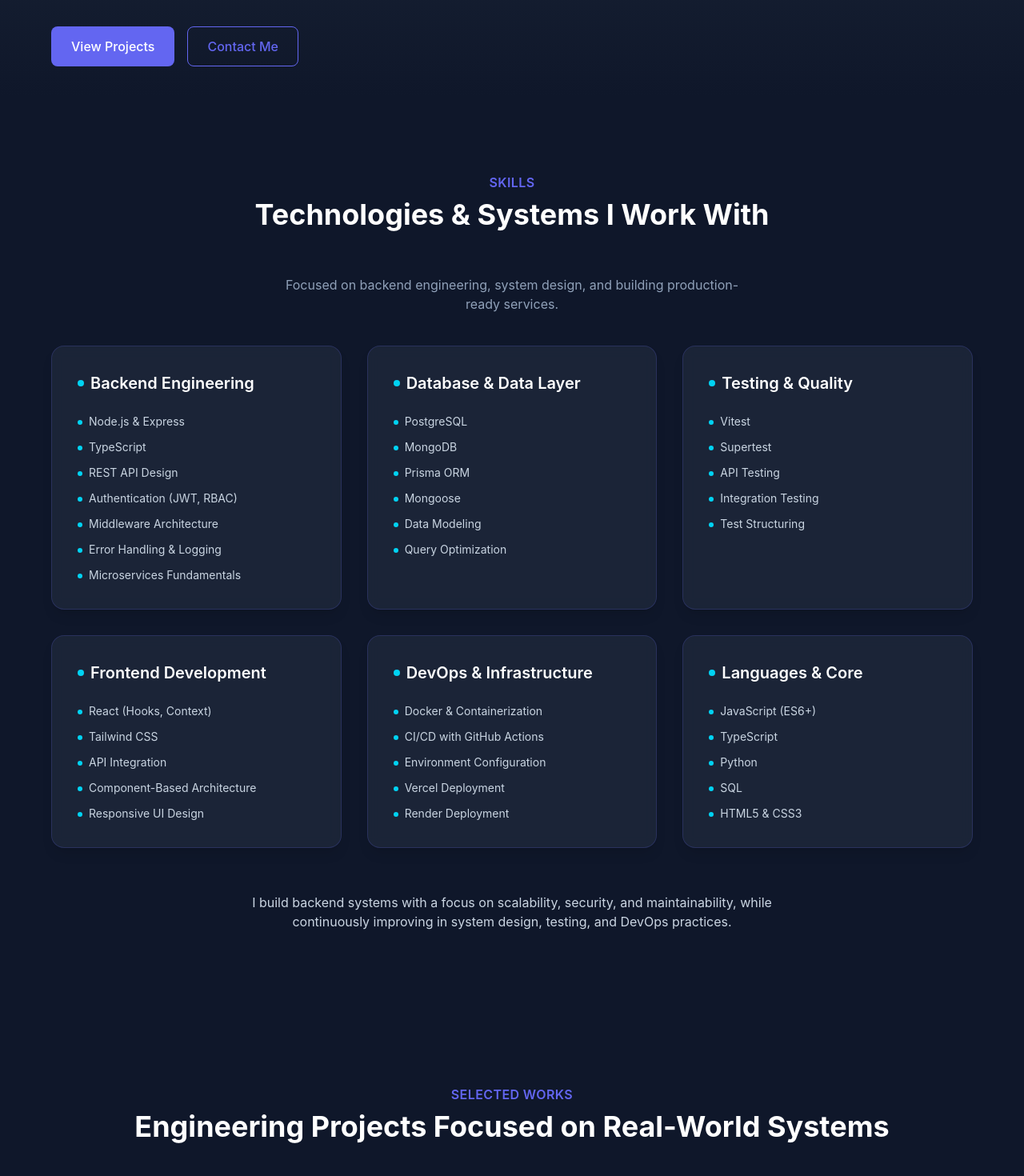
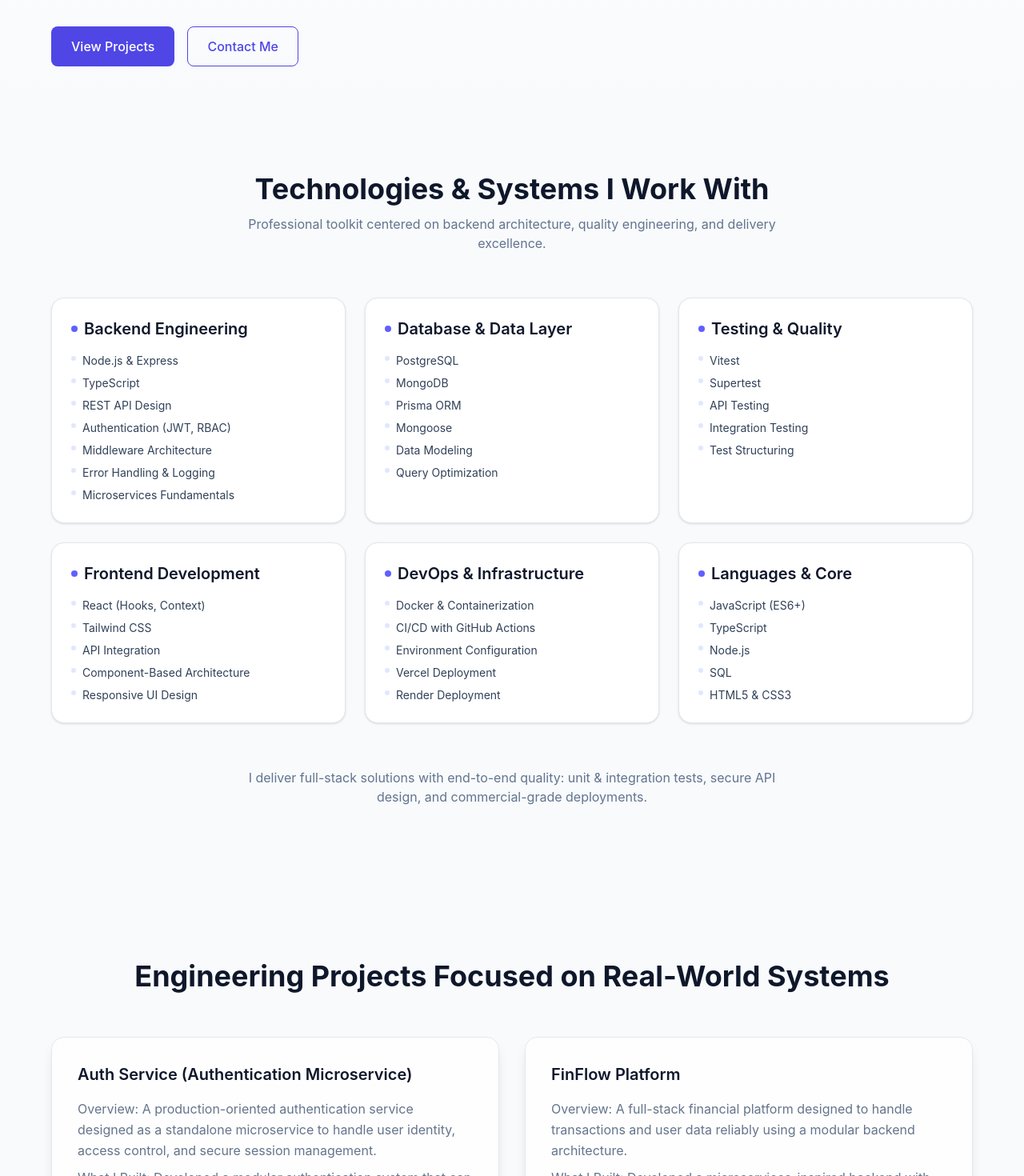
Before and after one commit to jerome002/My-portfolio, a React (Vite) app: page / in a window 1280 px wide. Shown: the part 680-2150 px from the top of the page at 80% size. Built offline with nearby package versions, Linux system fonts and the light colour scheme.

Commit message:
Fix text visibility for all components and preserve interactive transitions

```diff
--- a/src/App.jsx
+++ b/src/App.jsx
@@ -9,7 +9,7 @@ import Contact from "./sections/Contact"
 
 function App() {
   return (
-    <div className="min-h-screen bg-deep-slate text-text-primary font-body">
+    <div className="min-h-screen bg-white text-slate-900 font-body">
       <Navbar />
       <Hero />
       <TechStack />
--- a/src/index.css
+++ b/src/index.css
@@ -1,10 +1,10 @@
 @theme {
-  --color-deep-slate: #0f172a;
-  --color-refined-charcoal: #1e293b;
-  --color-electric-indigo: #6366f1;
+  --color-deep-slate: #f8fafc;
+  --color-refined-charcoal: #ffffff;
+  --color-electric-indigo: #4f46e5;
   --color-emerald: #10b981;
-  --color-text-primary: #f1f5f9;
-  --color-text-secondary: #94a3b8;
+  --color-text-primary: #0f172a;
+  --color-text-secondary: #64748b;
   --font-family-heading: "Montserrat", sans-serif;
   --font-family-body: "Roboto", sans-serif;
 }
@@ -23,6 +23,30 @@
 @media (prefers-contrast: high) {
   .text-gray-600 { color: #000; }
   .bg-slate-50 { background-color: #fff; }
+}
+
+/* Application background */
+:root {
+  --color-bg-start: #0f172a;
+  --color-bg-mid: #1e293b;
+  --color-bg-end: #0b1120;
+}
+
+body, #root {
+  min-height: 100vh;
+  background: #ffffff;
+  color: #0f172a;
+}
+
+body::before {
+  content: "";
+  position: fixed;
+  inset: 0;
+  pointer-events: none;
+  background-image: radial-gradient(rgba(15, 23, 42, 0.015) 1px, transparent 1px);
+  background-size: 20px 20px;
+  opacity: 0.08;
+  z-index: -1;
 }
 
 /* Micro-interactions */
@@ -46,9 +70,9 @@
 
 /* Card styles - Glassmorphism */
 .card {
-  @apply bg-refined-charcoal/80 backdrop-blur-sm border border-electric-indigo/20 rounded-2xl shadow-lg;
+  @apply bg-white/80 text-slate-900 backdrop-blur-sm border border-slate-200 rounded-2xl shadow-lg;
 }
 
 .card-strong {
-  @apply bg-refined-charcoal/90 backdrop-blur-md border border-electric-indigo/30 rounded-3xl shadow-xl;
+  @apply bg-white/90 text-slate-900 backdrop-blur-md border border-slate-300 rounded-3xl shadow-xl;
 }
--- a/src/sections/Contact.jsx
+++ b/src/sections/Contact.jsx
@@ -6,10 +6,7 @@ function Contact() {
       <div className="max-w-3xl mx-auto text-center">
 
         {/* Section Header */}
-        <p className="text-electric-indigo font-semibold tracking-wide mb-2 font-heading">
-          CONTACT
-        </p>
-        <h2 className="text-3xl md:text-4xl font-bold text-white mb-6 font-heading">
+        <h2 className="text-3xl md:text-4xl font-bold text-slate-900 mb-6 font-heading">
           Let's Connect
         </h2>
 
--- a/src/sections/Education.jsx
+++ b/src/sections/Education.jsx
@@ -27,10 +27,7 @@ function Education() {
     <section id="education" className="py-24 px-6 bg-deep-slate">
       <div className="max-w-6xl mx-auto">
         <div className="mb-14 text-center">
-          <p className="text-electric-indigo font-semibold tracking-wide mb-2 font-heading">
-            EDUCATION
-          </p>
-          <h2 className="text-3xl md:text-4xl font-bold text-white font-heading">
+          <h2 className="text-3xl md:text-4xl font-bold text-slate-900 font-heading">
             Academic & Practical Foundations in Technology
           </h2>
         </div>
@@ -41,7 +38,7 @@ function Education() {
               key={edu.degree}
               className="card p-8 hover:shadow-md hover:-translate-y-2 transition duration-300"
             >
-              <h3 className="text-xl font-semibold text-white mb-1 font-heading">
+              <h3 className="text-xl font-semibold text-slate-900 mb-1 font-heading">
                 {edu.degree}
               </h3>
               <p className="text-text-secondary mb-2">{edu.institution}</p>
--- a/src/sections/Experience.jsx
+++ b/src/sections/Experience.jsx
@@ -32,10 +32,7 @@ function Experience() {
 
         {/* Section Header */}
         <div className="mb-14 text-center">
-          <p className="text-electric-indigo font-semibold tracking-wide mb-2 font-heading">
-            EXPERIENCE
-          </p>
-          <h2 className="text-3xl md:text-4xl font-bold text-white font-heading">
+          <h2 className="text-3xl md:text-4xl font-bold text-slate-900 font-heading">
             Engineering Experience & Professional Background
           </h2>
         </div>
@@ -48,7 +45,7 @@ function Experience() {
               className="card p-8 hover:shadow-md hover:-translate-y-2 transition duration-300"
             >
               {/* Role + Company */}
-              <h3 className="text-xl font-semibold text-white mb-1 font-heading">
+              <h3 className="text-xl font-semibold text-slate-900 mb-1 font-heading">
                 {exp.role}
               </h3>
               <p className="text-text-secondary mb-4">{exp.company}</p>
--- a/src/sections/Hero.jsx
+++ b/src/sections/Hero.jsx
@@ -10,11 +10,11 @@ function Hero() {
         <div>
           {/* Small intro */}
           <p className="text-electric-indigo font-semibold mb-4 tracking-wide font-heading">
-            FULL-STACK ENGINEER & SYSTEMS DESIGNER
+            FULL-STACK Developer
           </p>
 
           {/* Headline */}
-          <h1 className="text-4xl md:text-6xl font-bold leading-tight text-white font-heading">
+          <h1 className="text-4xl md:text-6xl font-bold leading-tight text-slate-900 font-heading">
             Building Scalable APIs & Systems with Clean Architecture
           </h1>
 
--- a/src/sections/SelectedWorks.jsx
+++ b/src/sections/SelectedWorks.jsx
@@ -86,10 +86,7 @@ function SelectedWorks() {
 
         {/* Section Header */}
         <div className="mb-14 text-center">
-          <p className="text-electric-indigo font-semibold tracking-wide mb-2 font-heading">
-            SELECTED WORKS
-          </p>
-          <h2 className="text-3xl md:text-4xl font-bold text-white font-heading">
+          <h2 className="text-3xl md:text-4xl font-bold text-slate-900 font-heading">
             Engineering Projects Focused on Real-World Systems
           </h2>
         </div>
@@ -102,7 +99,7 @@ function SelectedWorks() {
               className="card p-8 hover:shadow-xl hover:-translate-y-2 transition duration-300"
             >
               {/* Project Title */}
-              <h3 className="text-xl font-semibold text-white mb-4">
+              <h3 className="text-xl font-semibold text-slate-900 mb-4">
                 {project.title}
               </h3>
 
--- a/src/sections/TechStack.jsx
+++ b/src/sections/TechStack.jsx
@@ -58,7 +58,7 @@ function TechStack() {
       items: [
         "JavaScript (ES6+)",
         "TypeScript",
-        "Python",
+        "Node.js",
         "SQL",
         "HTML5 & CSS3"
       ],
@@ -66,58 +66,48 @@ function TechStack() {
   ];
 
   return (
-    <section id="tech-stack" className="py-24 px-6 bg-deep-slate">
+    <section id="tech-stack" className="py-24 px-6 bg-slate-50">
       <div className="max-w-6xl mx-auto">
 
         {/* Section Header */}
         <div className="mb-14 text-center">
-          <p className="text-electric-indigo font-semibold tracking-wide mb-2 font-heading">
-            SKILLS
-          </p>
-          <h2 className="text-3xl md:text-4xl font-bold text-white font-heading">
+          <h2 className="text-3xl md:text-4xl font-bold text-slate-900 font-heading">
             Technologies & Systems I Work With
           </h2>
+          <p className="mt-3 max-w-2xl text-slate-500 mx-auto">
+            Professional toolkit centered on backend architecture, quality engineering,
+            and delivery excellence.
+          </p>
         </div>
 
-        {/* Positioning Line */}
-        <p className="text-slate-400 max-w-xl mx-auto mb-10 text-center">
-          Focused on backend engineering, system design, and building production-ready services.
-        </p>
-
         {/* Skills Grid */}
-        <div className="grid md:grid-cols-3 gap-8">
+        <div className="grid grid-cols-1 md:grid-cols-3 gap-6">
           {techStack.map((group) => (
-            <div
+            <article
               key={group.category}
-              className="group card p-8 hover:shadow-xl hover:-translate-y-2 transition duration-300"
+              className="bg-white border border-slate-200 rounded-2xl p-6 shadow-sm hover:shadow-md transition transform hover:-translate-y-1"
             >
-              {/* Category */}
-              <h3 className="text-xl font-semibold text-white mb-6 flex items-center gap-2">
-                <span className="w-2 h-2 bg-cyan-400 rounded-full"></span>
+              <h3 className="text-xl font-semibold text-slate-900 mb-4 flex items-center gap-2">
+                <span className="w-2 h-2 bg-indigo-500 rounded-full"></span>
                 {group.category}
               </h3>
 
-              {/* Skills */}
-              <ul className="space-y-3 text-slate-300 text-sm">
+              <ul className="grid gap-2 text-slate-700 text-sm">
                 {group.items.map((skill) => (
-                  <li
-                    key={skill}
-                    className="flex items-start gap-2 group-hover:text-cyan-200 transition"
-                  >
-                    <span className="w-1.5 h-1.5 bg-cyan-400 rounded-full mt-2 flex-shrink-0"></span>
+                  <li key={skill} className="flex items-start gap-2">
+                    <span className="w-1.5 h-1.5 mt-1 rounded-full bg-indigo-100"></span>
                     {skill}
                   </li>
                 ))}
               </ul>
-            </div>
+            </article>
           ))}
         </div>
 
         {/* Bottom Highlight */}
         <div className="mt-14 text-center">
-          <p className="text-slate-300 max-w-2xl mx-auto">
-            I build backend systems with a focus on scalability, security, and maintainability,
-            while continuously improving in system design, testing, and DevOps practices.
+          <p className="text-slate-500 max-w-2xl mx-auto">
+            I deliver full-stack solutions with end-to-end quality: unit & integration tests, secure API design, and commercial-grade deployments.
           </p>
         </div>
 
```
Also changed, not shown: src/sections/About.jsx (+4 -7 lines), src/sections/EngineeringPhilosophy.jsx (+4 -7 lines), 1 other file (tests, documents, lock files or other folders).
